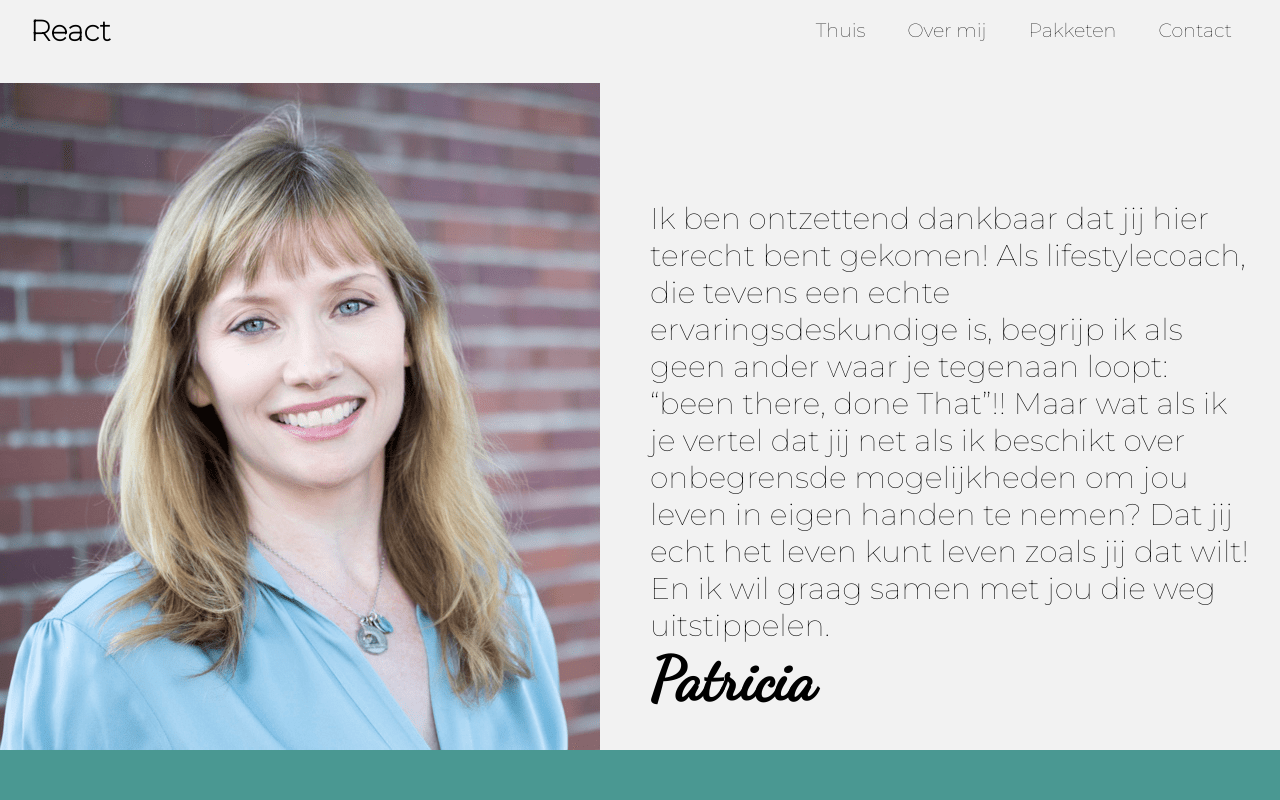
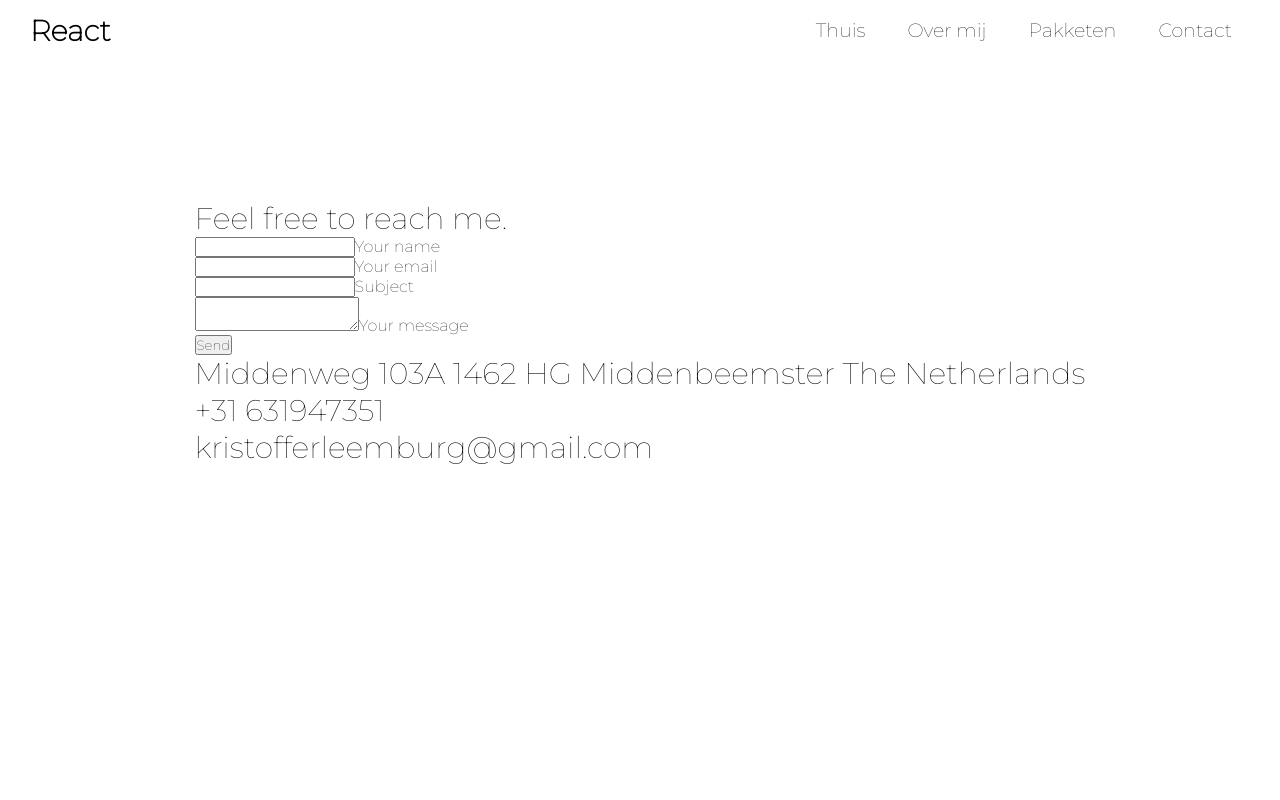
Before and after one commit to KristofferLeemburg/e-commerce-app, a React (Create React App) app: page /contact in a window 1280 px wide. Shown: the top 800 px of the page. Built offline with nearby package versions, Linux system fonts and the light colour scheme; a web font is replaced by a local one.

Commit message:
added first piece contact form

```diff
--- a/package.json
+++ b/package.json
@@ -9,9 +9,12 @@
     "@testing-library/react": "^11.2.5",
     "@testing-library/user-event": "^12.7.3",
     "gsap": "^3.6.0",
+    "mdbreact": "^5.0.1",
     "react": "^17.0.1",
+    "react-bootstrap": "^1.5.0",
     "react-dom": "^17.0.1",
     "react-icons": "^4.2.0",
+    "react-router-dom": "^5.2.0",
     "react-scripts": "4.0.3",
     "use-shopping-cart": "^2.4.2",
     "web-vitals": "^1.1.0"
--- a/src/components/home/section-one.jsx
+++ b/src/components/home/section-one.jsx
@@ -5,7 +5,7 @@ import {TimelineLite, Power3} from 'gsap';
 
 import imgGirl from "../../images/Shannon-Wilkinson-3.png"
 
-function App() {
+export default function App() {
 
   let images = useRef(null)
   let tl
@@ -41,5 +41,3 @@ function App() {
     </div>
   );
 }
-
-export default App;
--- a/src/components/navbar/MenuItems.jsx
+++ b/src/components/navbar/MenuItems.jsx
@@ -1,7 +1,7 @@
 export const MenuItems =  [
     {
         title: 'Thuis',
-        url:'#',
+        url:'/',
         name: 'nav-link'
     },
     {
@@ -16,7 +16,7 @@ export const MenuItems =  [
     },
     {
         title: 'Contact',
-        url:'#',
+        url:'/contact',
         name: 'nav-link'
     }
 ]
--- a/src/components/navbar/navigation.jsx
+++ b/src/components/navbar/navigation.jsx
@@ -52,6 +52,7 @@ export default function Navigation() {
     }}>
                 {item.title}
               </a>
+
             </li>
           )
         })}
--- a/src/index.js
+++ b/src/index.js
@@ -2,14 +2,20 @@ import React from 'react';
 import ReactDOM from 'react-dom';
 import "./styles/index.css";
 import App from './components/App';
-
-
+import Contact from './pages/contact';
+import { BrowserRouter as Router, Switch, Route} from 'react-router-dom';
+import Container from 'react-bootstrap/Container'
 
 ReactDOM.render(
   <React.StrictMode>
-    <div className="Site">
-      <App />
-    </div>
+    <Container fluid>
+      <Router>
+      <Switch>
+      <Route path="/" exact component={App} />
+      <Route path="/contact" exact component={Contact}/>
+      </Switch>
+      </Router>
+    </Container>
   </React.StrictMode>,
   document.getElementById('root')
 );
--- /dev/null
+++ b/src/pages/contact.jsx
@@ -0,0 +1,92 @@
+import React from "react"
+import "../styles/contact.css";
+import Navigation from '../components/navbar/navigation';
+import { MDBContainer, MDBRow, MDBCol, MDBIcon, MDBBtn, MDBInput } from "mdbreact";
+import { AiOutlineLinkedin, AiFillGithub, AiOutlineMail } from "react-icons/ai";
+
+export default function Contact() {
+
+    return (
+        <div>
+            <Navigation />
+            <div className="contactform">
+                <MDBContainer>
+                    <p className="text-center w-responsive mx-auto pb-5">
+                        Feel free to reach me.
+            </p>
+                    <MDBRow>
+                        <MDBCol md="12" className="md-0 mb-5">
+                            <form action="./insert.php" method="POST" enctype="multipart/form-data" name="EmailForm">
+                                <MDBRow>
+                                    <MDBCol md="6">
+                                        <div className="md-form mb-0">
+                                            <MDBInput type="text" id="contact-name" label="Your name" name="username" required />
+                                        </div>
+                                    </MDBCol>
+                                    <MDBCol md="6">
+                                        <div className="md-form mb-0">
+                                            <MDBInput
+                                                type="text"
+                                                id="contact-email"
+                                                label="Your email"
+                                                name="email"
+                                                required
+                                            />
+                                        </div>
+                                    </MDBCol>
+                                </MDBRow>
+                                <MDBRow>
+                                    <MDBCol md="12">
+                                        <div className="md-form mb-0">
+                                            <MDBInput type="text" id="contact-subject" label="Subject" name="subjec" required />
+                                        </div>
+                                    </MDBCol>
+                                </MDBRow>
+                                <MDBRow>
+                                    <MDBCol md="12">
+                                        <div className="md-form mb-0">
+                                            <MDBInput
+                                                type="textarea"
+                                                id="contact-message"
+                                                label="Your message"
+                                                name="messag"
+                                                required
+                                            />
+                                        </div>
+                                    </MDBCol>
+                                </MDBRow>
+                                <div className="text-center text-md-left">
+                                    <MDBBtn color="primary" size="md" type="submit" value="Submit">
+                                        Send
+            </MDBBtn>
+                                </div>
+                            </form>
+                        </MDBCol>
+                        <MDBRow md="1" className="text-center w-responsive mx-auto pb-12">
+                            <ul className="list-unstyled mb-0">
+                                <li>
+                                    <MDBIcon icon="map-marker-alt" size="2x" className="blue-text" />
+                                    <p>Middenweg 103A 1462 HG Middenbeemster The Netherlands</p>
+                                </li>
+                                <li>
+                                    <MDBIcon icon="phone" size="2x" className="blue-text mt-4" />
+                                    <p>+31 631947351 </p>
+                                </li>
+                                <li>
+                                    <MDBIcon icon="envelope" size="2x" className="blue-text mt-6" />
+                                    <p>kristofferleemburg@gmail.com</p>
+                                </li>
+                                {/* <li>
+                                    <a href="http://www.linkedin.com/in/kristoffer-leemburg/"><AiOutlineLinkedin className="icon" /></a>
+                                    <a href="https://github.com/KristofferLeemburg"><AiFillGithub className="icon" /></a>
+                                    <a href="mailto:kristofferleemburg@gmail.com"><AiOutlineMail className="icon" /></a>
+
+                                </li> */}
+                            </ul>
+                        </MDBRow>
+                    </MDBRow>
+                </MDBContainer>
+            </div>
+        </div>
+    );
+}
--- /dev/null
+++ b/src/styles/contact.css
@@ -0,0 +1,22 @@
+.contactform {
+  position: relative;
+  top: 200px;
+  display: -webkit-box;
+  display: -ms-flexbox;
+  display: flex;
+  -webkit-box-pack: center;
+      -ms-flex-pack: center;
+          justify-content: center;
+  -webkit-box-align: center;
+      -ms-flex-align: center;
+          align-items: center;
+}
+
+.contactform p {
+  font-size: 30px;
+}
+
+.contactform li {
+  list-style: none;
+}
+/*# sourceMappingURL=contact.css.map */
--- /dev/null
+++ b/src/styles/contact.scss
@@ -0,0 +1,14 @@
+.contactform{
+    position: relative;
+    top: 200px;
+    display: flex;
+    justify-content: center;
+    align-items: center;
+
+    p{
+        font-size: 30px;
+    }
+    li{
+        list-style: none;
+    }
+}
```
Also changed, not shown: 2 other files (tests, documents, lock files or other folders).
